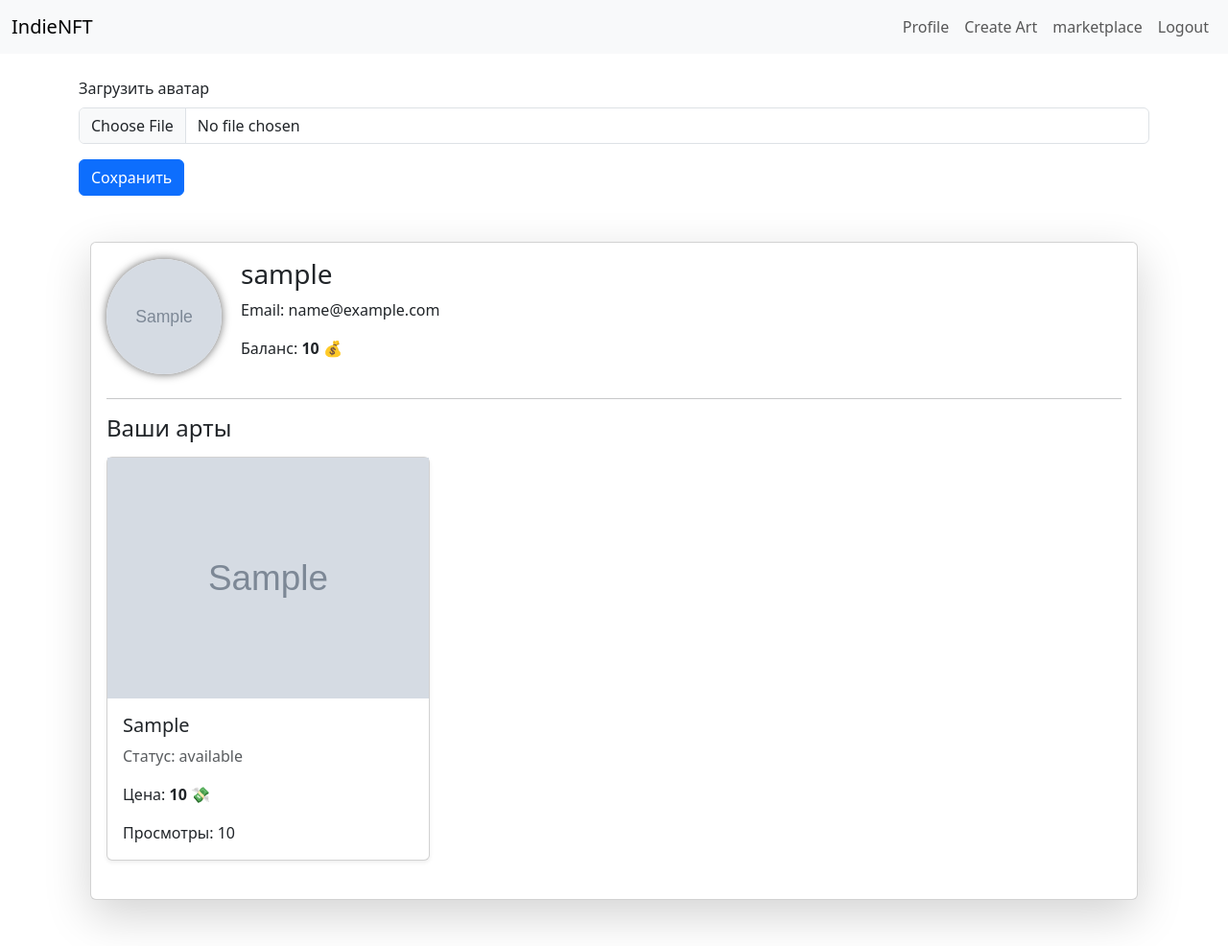
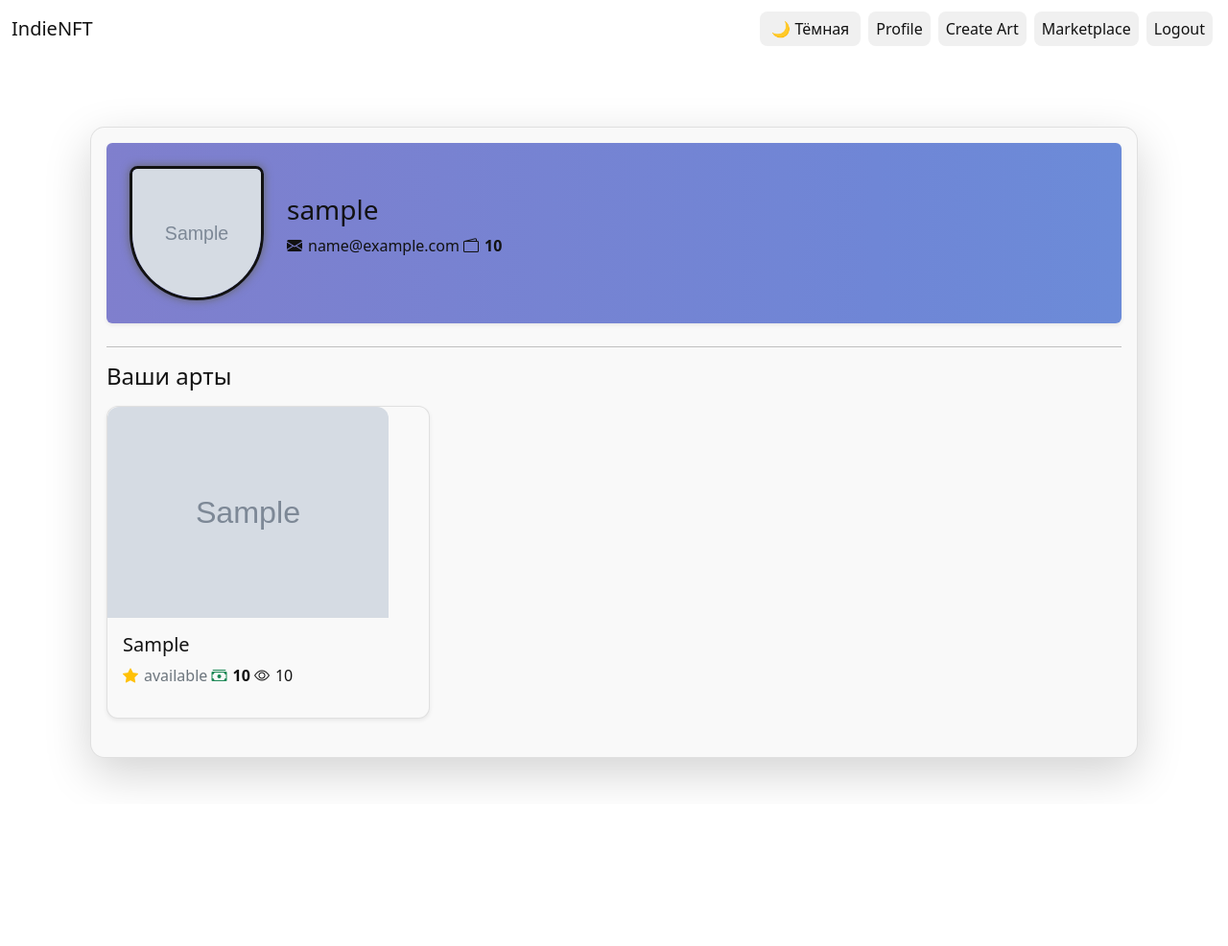
Before and after one commit to SomeDumbShit/CryptoNFTCoin, a Flask app: page /profile in a window 1280 px wide. Shown: the whole page at 96% size. After the commit the page ends 819 px from the top, so only its background shows below. Run offline with Flask 3, Linux system fonts and the light colour scheme; a user stored in the database is signed in; tables that the repository leaves empty hold one stand-in row (values such as "Sample post"); grey boxes marked "Sample" are stand-in pictures; some libraries are stand-ins or nearby versions.

Commit message:
Сделал полностью дизайн сайта, переключение со светлой на темную тему. Убрал кнопку загрузки фотки в профиле, теперь достаточно просто нажать на фотку, иожно будет изменить её. Добавил анимации, темы, превел дизайн сайта на новый уровень. Сделал ргб дизайн. Сделал все кликабельным, меняющимся в цвете при наведении курсора( навбар) ЗАклипал css на наш сайт. Все супер дупер. Сайт красотка <3

```diff
--- /dev/null
+++ b/app/static/css/profile.css
@@ -0,0 +1,73 @@
+body {
+  background: var(--bg);
+  background-attachment: fixed;
+  color: var(--text);
+}
+
+.card {
+  background: var(--card-bg);
+  border: 1px solid var(--card-border-color);
+  border-radius: 16px;
+  backdrop-filter: blur(10px);
+  color: var(--text);
+}
+
+.card-title,
+.card-text,
+h3,
+h4,
+p {
+  color: var(--text);
+}
+
+.card-body {
+  padding: 25px;
+}
+
+.kaskat {
+  border-radius: 100px;
+  border: 3px solid var(--text);
+  box-shadow: 0 4px 12px rgba(0, 0, 0, 0.4);
+  transition: transform 0.3s ease;
+}
+
+.kaskat:hover {
+  transform: scale(1.05);
+}
+
+.jal {
+  margin-left: 20px;
+}
+
+.profile-actions .btn {
+  background: var(--accent);
+  border: none;
+  border-radius: 30px;
+  color: var(--bg);
+  font-weight: 600;
+  padding: 10px 25px;
+  transition: background 0.3s ease;
+}
+
+.profile-actions .btn:hover {
+  background: var(--glow);
+}
+
+.card.h-100 {
+  transition: transform 0.3s ease, box-shadow 0.3s ease;
+  border-radius: 12px;
+  background: var(--card-bg);
+  border: 1px solid var(--card-border-color);
+}
+
+.card.h-100:hover {
+  transform: translateY(-5px);
+  box-shadow: 0 10px 20px rgba(0, 0, 0, 0.4);
+}
+
+.card img {
+  border-top-left-radius: 12px;
+  border-top-right-radius: 12px;
+  object-fit: cover;
+  max-height: 220px;
+}
--- /dev/null
+++ b/app/static/css/theme.css
@@ -0,0 +1,148 @@
+:root {
+  --bg: #ffffff;
+  --toggle-bg: #f0f0f0;
+  --toggle-text: #121212;
+  --toggle-hover: #e0e0e0;
+  --toggle-bg: #f0f0f0;
+  --toggle-text: #121212;
+  --toggle-hover: #e0e0e0;
+  --text-muted: #6c757d;
+  --link-color: #007bff;
+  --link-hover: #0056b3;
+  --text-warning: #ffc107;
+  --header-bg: #ffffff;
+  --header-text: #121212;
+  --text: #121212;
+  --card-bg: #f9f9f9;
+  --accent: #007bff;
+  --glow: #00f2ff;
+  --gradient-bg: #ffffff
+  --gradient-bg-shift-speed: 10s;
+  --card-border-color: rgba(0, 0, 0, 0.1);
+}
+
+[data-theme="dark"] {
+  --bg: #121212;
+  --toggle-bg: #2a2a3b;
+  --toggle-text: #f1f1f1;
+  --toggle-hover: #3a3a4a;
+  --toggle-bg: #2a2a3b;
+  --toggle-text: #f1f1f1;
+  --toggle-hover: #3a3a4a;
+  --text-muted: #adb5bd;
+  --header-bg: #1e1e2f;
+  --text-warning: #ffca2c;
+  --header-text: #f1f1f1;
+  --link-color: #6f86d6;
+  --link-hover: #4e65c4;
+  --text: #f1f1f1;
+  --card-bg: #1e1e2f;
+  --accent: #6f86d6;
+  --glow: #0ff;
+  --gradient-bg: linear-gradient(270deg, #1e1e2f, #27293d, #1a1a2e);
+  --gradient-bg-shift-speed: 20s;
+  --card-border-color: rgba(255, 255, 255, 0.2);
+}
+
+body {
+  background: var(--gradient-bg);
+  background-size: 600% 600%;
+  animation: gradientShift var(--gradient-bg-shift-speed) ease infinite;
+  color: var(--text);
+}
+
+
+@keyframes gradientShift {
+  0% { background-position: 0% 50%; }
+  50% { background-position: 100% 50%; }
+  100% { background-position: 0% 50%; }
+}
+.text-muted {
+  color: var(--text-muted) !important;
+}
+
+.card {
+  background-color: var(--card-bg);
+  color: var(--text);
+  backdrop-filter: blur(10px);
+  border: 1px solid var(--card-border-color);
+  border-radius: 15px;
+}
+
+h1, h2, h3, h4, h5, h6 {
+  color: var(--text);
+}
+
+.glow-border {
+  border: 2px solid var(--glow);
+  box-shadow: 0 0 10px var(--glow), 0 0 20px var(--glow);
+}
+
+.icon-info {
+  display: inline-flex;
+  align-items: center;
+  gap: 4px;
+}
+
+header, .navbar, .top-bar {
+  background-color: var(--header-bg);
+  color: var(--header-text);
+  transition: background-color 0.3s ease, color 0.3s ease;
+}
+
+header a, header .nav-link, header button,
+.navbar a, .navbar .nav-link, .navbar button,
+.top-bar a, .top-bar .nav-link, .top-bar button {
+  color: var(--header-text);
+  transition: color 0.3s ease;
+}
+
+.text-warning {
+  color: var(--text-warning) !important;
+}
+
+.nav-link {
+  color: var(--link-color) !important;
+  padding: 6px 12px;
+  border-radius: 8px;
+  transition: background-color 0.2s ease;
+}
+
+.nav-link:hover {
+  background-color: rgba(0, 0, 0, 0.05);
+}
+
+[data-theme="dark"] .nav-link:hover {
+  background-color: rgba(255, 255, 255, 0.1);
+}
+
+#theme-toggle {
+  background-color: var(--toggle-bg);
+  color: var(--toggle-text);
+  border: none;
+  border-radius: 8px;
+  padding: 6px 12px;
+  transition: background-color 0.2s ease;
+}
+
+#theme-toggle:hover {
+  background-color: var(--toggle-hover);
+  cursor: pointer;
+}
+
+.nav-btn {
+  background-color: var(--toggle-bg);
+  color: var(--toggle-text) !important;
+  padding: 6px 12px;
+  margin: 4px;
+  border-radius: 8px;
+  transition: background-color 0.2s ease;
+  text-decoration: none;
+  display: inline-block;
+}
+
+.nav-btn:hover {
+  background-color: var(--toggle-hover);
+  color: var(--toggle-text);
+  text-decoration: none;
+}
--- /dev/null
+++ b/app/static/js/theme-toggle.js
@@ -0,0 +1,25 @@
+function applyTheme(theme) {
+  document.documentElement.setAttribute("data-theme", theme);
+  const toggleButton = document.getElementById("theme-toggle");
+  if (toggleButton) {
+    toggleButton.textContent = theme === "dark" ? "☀️ Светлая" : "🌙 Тёмная";
+  }
+}
+
+function toggleTheme(event) {
+  event.preventDefault();
+  const currentTheme = document.documentElement.getAttribute("data-theme");
+  const newTheme = currentTheme === "dark" ? "light" : "dark";
+  localStorage.setItem("theme", newTheme);
+  applyTheme(newTheme);
+}
+
+document.addEventListener("DOMContentLoaded", () => {
+  const storedTheme = localStorage.getItem("theme") || "light";
+  applyTheme(storedTheme);
+
+  const toggleButton = document.getElementById("theme-toggle");
+  if (toggleButton) {
+    toggleButton.addEventListener("click", toggleTheme);
+  }
+});
--- a/app/templates/admin_panel.html
+++ b/app/templates/admin_panel.html
@@ -1,5 +1,7 @@
 {% extends "layout.html" %}
 {% block content %}
+<link href="{{ url_for('static', filename='css/theme.css') }}" rel="stylesheet">
+
     <h2>Admin Panel</h2>
     <h3>Текущая цена RYT: {{ token_price }} USD</h3>
     <form method="POST" action="{{ url_for('main.mint_emission') }}">
--- a/app/templates/art_detail.html
+++ b/app/templates/art_detail.html
@@ -1,5 +1,6 @@
 {% extends "layout.html" %}
 {% block content %}
+<link href="{{ url_for('static', filename='css/theme.css') }}" rel="stylesheet">
 <div class="container mt-4">
     <div class="row">
         <div class="col-md-6">
--- a/app/templates/base.html
+++ b/app/templates/base.html
@@ -4,6 +4,7 @@
     <meta charset="UTF-8">
     <title>{% block title %}NFT Market{% endblock %}</title>
     <link href="https://cdn.jsdelivr.net/npm/bootstrap@5.3.3/dist/css/bootstrap.min.css" rel="stylesheet">
+    <link href="{{ url_for('static', filename='css/theme.css') }}" rel="stylesheet">
 </head>
 <body>
     <nav>
--- a/app/templates/buy_case.html
+++ b/app/templates/buy_case.html
@@ -1,5 +1,6 @@
 {% extends "layout.html" %}
 {% block content %}
+<link href="{{ url_for('static', filename='css/theme.css') }}" rel="stylesheet">
     <h2>Buy a Case</h2>
     <p>Price: 20 currency units</p>
 
--- a/app/templates/create_art.html
+++ b/app/templates/create_art.html
@@ -1,5 +1,6 @@
 {% extends "layout.html" %}
 {% block content %}
+<link href="{{ url_for('static', filename='css/theme.css') }}" rel="stylesheet">
     <h2>Create Your Art</h2>
     <form method="POST">
         <label>Background:</label>
--- a/app/templates/edit_art.html
+++ b/app/templates/edit_art.html
@@ -1,5 +1,6 @@
 {% extends "layout.html" %}
 {% block content %}
+<link href="{{ url_for('static', filename='css/theme.css') }}" rel="stylesheet">
 <div class="container mt-4">
     <h2>Редактировать арт</h2>
     <form method="POST" enctype="multipart/form-data">
--- a/app/templates/home.html
+++ b/app/templates/home.html
@@ -3,6 +3,7 @@
 {% block title %}Маркетплейс артов{% endblock %}
 
 {% block content %}
+<link href="{{ url_for('static', filename='css/theme.css') }}" rel="stylesheet">
 <h1>Маркетплейс артов</h1>
     <h3>Текущая цена RYT: {{ token_price }} USD</h3>
     <h3>Ваш баланс: {{ balance }}RYT = {{ token_price * balance }} USD</h3>
--- a/app/templates/index.html
+++ b/app/templates/index.html
@@ -1,5 +1,6 @@
 {% extends "layout.html" %}
 {% block content %}
+<link href="{{ url_for('static', filename='css/theme.css') }}" rel="stylesheet">
 <h1>Welcome to IndieNFT Marketplace</h1>
 <p>Create, buy and sell digital art.</p>
 <div class="row">
--- a/app/templates/layout.html
+++ b/app/templates/layout.html
@@ -5,19 +5,39 @@
     <meta name="viewport" content="width=device-width, initial-scale=1.0">
     <title>IndieNFT Marketplace</title>
     <link href="https://cdn.jsdelivr.net/npm/bootstrap@5.3.0/dist/css/bootstrap.min.css" rel="stylesheet">
+    <link rel="stylesheet" href="{{ url_for('static', filename='css/profile.css') }}">
+    <link href="https://cdn.jsdelivr.net/npm/bootstrap-icons@1.10.5/font/bootstrap-icons.css" rel="stylesheet">
     <link rel="stylesheet" href="https://cdn.jsdelivr.net/npm/bootstrap@5.3.0/dist/css/bootstrap.min.css">
+    <script src="{{ url_for('static', filename='js/theme-toggle.js') }}"></script>
+
 </head>
-<body>
-<nav class="navbar navbar-expand-lg navbar-light bg-light">
+<style>
+body.gradient-bg {
+  background: var(--gradient-bg);
+  background-size: 600% 600%;
+  animation: gradientShift var(--gradient-bg-shift-speed) ease infinite;
+}
+
+@keyframes gradientShift {
+  0% { background-position: 0% 50%; }
+  50% { background-position: 100% 50%; }
+  100% { background-position: 0% 50%; }
+}
+</style>
+<body class="gradient-bg">
+
+
+<nav class="navbar navbar-expand-lg navbar-light">
   <div class="container-fluid">
     <a class="navbar-brand" href="{{ url_for('main.index') }}">IndieNFT</a>
     <div class="collapse navbar-collapse">
       <ul class="navbar-nav ms-auto">
         {% if current_user.is_authenticated %}
-          <li class="nav-item"><a class="nav-link" href="{{ url_for('main.profile') }}">Profile</a></li>
-          <li class="nav-item"><a class="nav-link" href="{{ url_for('main.create_art') }}">Create Art</a></li>
-          <li class="nav-item"><a class="nav-link" href="{{ url_for('main.marketplace') }}">marketplace</a></li>
-          <li class="nav-item"><a class="nav-link" href="{{ url_for('auth.logout') }}">Logout</a></li>
+          <a id="theme-toggle" class="nav-link nav-btn" href="#">🌙 Тема</a>
+          <li class="nav-item"><a class="nav-link nav-btn" href="{{ url_for('main.profile') }}">Profile</a></li>
+          <li class="nav-item"><a class="nav-link nav-btn" href="{{ url_for('main.create_art') }}">Create Art</a></li>
+          <li class="nav-item"><a class="nav-link nav-btn" href="{{ url_for('main.marketplace') }}">Marketplace</a></li>
+          <li class="nav-item"><a class="nav-link nav-btn" href="{{ url_for('auth.logout') }}">Logout</a></li>
         {% else %}
           <li class="nav-item"><a class="nav-link" href="{{ url_for('auth.login') }}">Login</a></li>
           <li class="nav-item"><a class="nav-link" href="{{ url_for('auth.register') }}">Register</a></li>
--- a/app/templates/login.html
+++ b/app/templates/login.html
@@ -1,5 +1,6 @@
 {% extends "layout.html" %}
 {% block content %}
+<link href="{{ url_for('static', filename='css/theme.css') }}" rel="stylesheet">
 <h2>Login</h2>
 <form method="POST">
   {{ form.hidden_tag() }}
--- a/app/templates/marketplace.html
+++ b/app/templates/marketplace.html
@@ -1,5 +1,6 @@
 {% extends "layout.html" %}
 {% block content %}
+<link href="{{ url_for('static', filename='css/theme.css') }}" rel="stylesheet">
 <div class="container mt-4">
     <h1 class="mb-4">Маркетплейс артов</h1>
 
--- a/app/templates/profile.html
+++ b/app/templates/profile.html
@@ -1,37 +1,73 @@
-
 {% extends "layout.html" %}
 {% block title %}Личный кабинет{% endblock %}
 
 {% block content %}
-<form method="POST" enctype="multipart/form-data" action="{{ url_for('main.upload_avatar') }}">
-  {{ avatar_form.hidden_tag() }}
-  <div class="mb-3">
-    {{ avatar_form.avatar.label(class="form-label") }}
-    {{ avatar_form.avatar(class="form-control") }}
-  </div>
-  {{ avatar_form.submit(class="btn btn-primary") }}
-</form>
+<link href="https://cdn.jsdelivr.net/npm/bootstrap-icons@1.10.5/font/bootstrap-icons.css" rel="stylesheet">
+<link href="{{ url_for('static', filename='css/theme.css') }}" rel="stylesheet">
+
+<style>
+  .kaskat {
+    border-radius: 100px;
+    border: 3px solid var(--text);
+    box-shadow: 0 0 10px #666;
+  }
+
+  .glow-border {
+    border: 2px solid var(--glow);
+    box-shadow: 0 0 10px var(--glow), 0 0 20px var(--glow);
+  }
+
+  .icon-info {
+    display: inline-flex;
+    align-items: center;
+    gap: 6px;
+  }
+
+  .jal {
+    margin-left: 20px;
+  }
+
+  .gradient-bg {
+    background: linear-gradient(270deg, #48c6ef, #6f86d6, #b06ab3);
+    background-size: 600% 600%;
+    animation: gradientShift 10s ease infinite;
+  }
+
+  @keyframes gradientShift {
+    0% { background-position: 0% 50%; }
+    50% { background-position: 100% 50%; }
+    100% { background-position: 0% 50%; }
+  }
+</style>
+
+<script src="{{ url_for('static', filename='js/theme-toggle.js') }}"></script>
+
 
 <div class="container py-5">
   <div class="card shadow-lg">
     <div class="card-body">
-      <div class="d-flex align-items-center mb-4">
-        <style>
-           .kaskat {
-            border-radius: 100px;
-            border: 3px solid dark;
-            box-shadow: 0 0 10px #666;
-           }
-          .jal {
-            margin-left: 20px
-            }
-        </style>
-        <img src="{{ url_for('static', filename=user.avatar) }}" alt="Avatar" width="120"  height= "120" class="kaskat">
-        <div>
-          <h3 class="jal">{{ current_user.username }} </h3>
-          <p class="jal">Email: {{ current_user.email }}</p>
-          <p class="jal">Баланс: <strong>{{ current_user.balance }}</strong> 💰</p>
-        </div>
+      <div class="d-flex align-items-center mb-4 gradient-bg p-4 rounded shadow-sm">
+                <form id="avatar-form" method="POST" enctype="multipart/form-data" action="{{ url_for('main.upload_avatar') }}">
+          {{ avatar_form.hidden_tag() }}
+
+          <input type="file" id="avatar-input" name="avatar" accept="image/*" style="display: none;" onchange="document.getElementById('avatar-form').submit();">
+
+          <div class="d-flex align-items-center rounded">
+            <label for="avatar-input" style="cursor: pointer; margin: 0;">
+              <img src="{{ url_for('static', filename=user.avatar) }}" alt="Avatar" width="140" height="140" class="kaskat">
+            </label>
+
+            <div class="ms-4 text-light">
+              <h3>{{ current_user.username }}</h3>
+              <p class="icon-info" title="Ваш Email">
+                <i class="bi bi-envelope-fill"></i> {{ current_user.email }}
+              </p>
+              <p class="icon-info" title="Баланс пользователя">
+                <i class="bi bi-wallet2"></i> <strong>{{ current_user.balance }}</strong>
+              </p>
+            </div>
+          </div>
+        </form>
       </div>
 
       <hr>
@@ -41,16 +77,21 @@
         <div class="row">
           {% for art in user_arts %}
             <div class="col-md-4 mb-4">
-              <div class="card h-100 shadow-sm">
+              <div class="card h-100 shadow-sm {% if 'rare' in art.art_metadata.lower() or art.status == 'legendary' %}glow-border{% endif %}">
                 <a href="{{ url_for('main.view_art', art_id=art.id) }}">
-                    <img src="{{ url_for('static', filename=art.image_path) }}?v={{ art.id }}" class="img-fluid">
-
+                  <img src="{{ url_for('static', filename=art.image_path) }}?v={{ art.id }}" class="img-fluid">
                 </a>
                 <div class="card-body">
                   <h5 class="card-title">{{ art.art_metadata }}</h5>
-                  <p class="card-text text-muted">Статус: {{ art.status }}</p>
-                  <p class="card-text">Цена: <strong>{{ art.price }}</strong> 💸</p>
-                  <p class="card-text">Просмотры: {{ art.views }}</p>
+                  <p class="card-text text-muted icon-info" title="Статус арта">
+                    <i class="bi bi-star-fill text-warning"></i> {{ art.status }}
+                  </p>
+                  <p class="card-text icon-info" title="Цена">
+                    <i class="bi bi-cash-stack text-success"></i> <strong>{{ art.price }}</strong>
+                  </p>
+                  <p class="card-text icon-info" title="Просмотры">
+                    <i class="bi bi-eye"></i> {{ art.views }}
+                  </p>
                 </div>
               </div>
             </div>
--- a/app/templates/register.html
+++ b/app/templates/register.html
@@ -1,5 +1,6 @@
 {% extends "layout.html" %}
 {% block content %}
+<link href="{{ url_for('static', filename='css/theme.css') }}" rel="stylesheet">
 <h2>Register</h2>
 <form method="POST">
   {{ form.hidden_tag() }}
--- a/app/templates/token_stats.html
+++ b/app/templates/token_stats.html
@@ -3,6 +3,7 @@
 {% block title %}Статистика токена{% endblock %}
 
 {% block content %}
+<link href="{{ url_for('static', filename='css/theme.css') }}" rel="stylesheet">
 <h2>RYT coin</h2>
     <h2>{{ token_price }} USD</h2><br>
     <p>Ваш баланс: </p>
```
